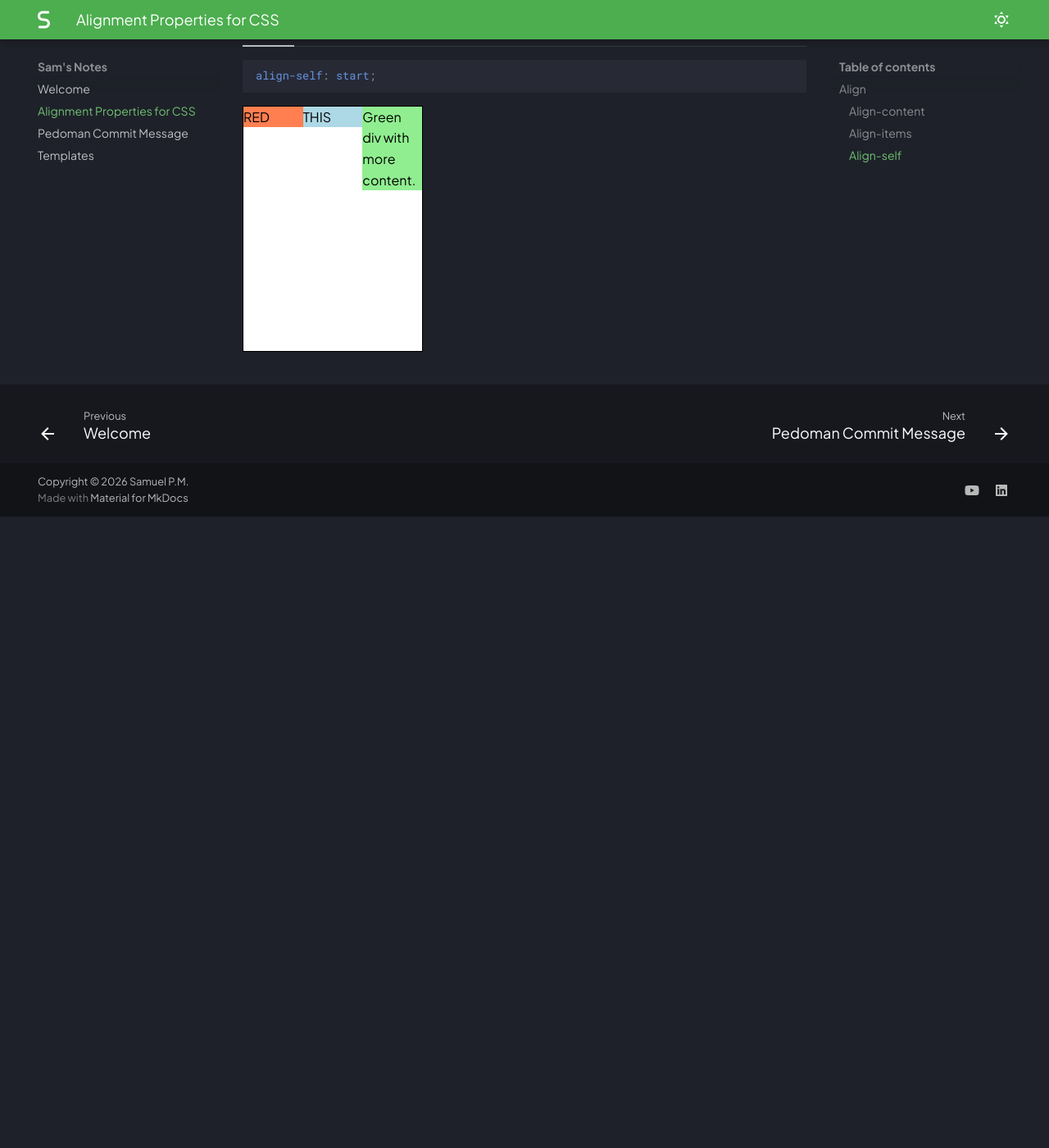
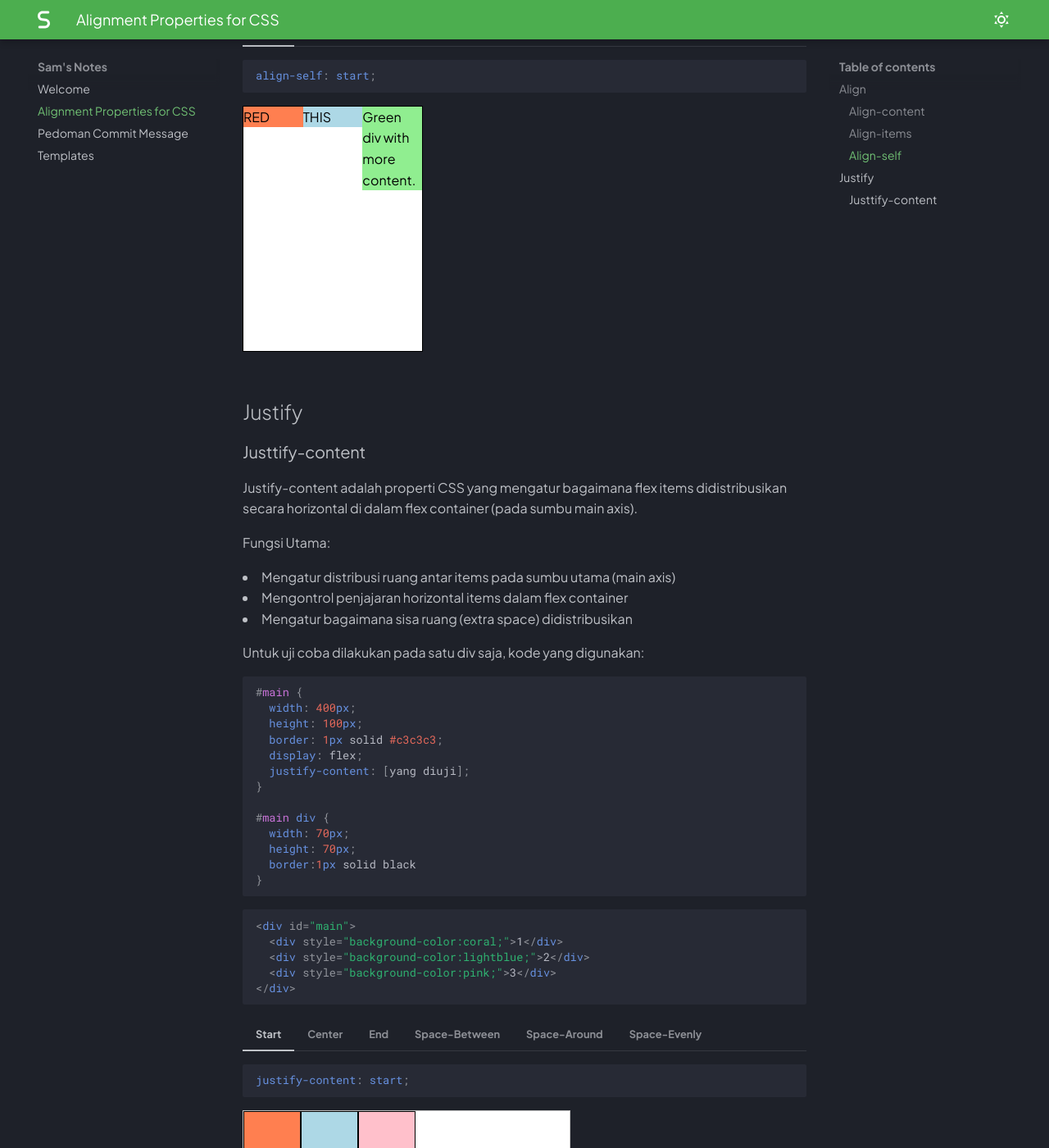
Before and after one commit to sampm092/my-notes, an MkDocs documentation site: the page built from docs/alignmentcss.md, in a window 1280 px wide and 1400 px high, scrolled down 4736 px. Shown: the whole window at 82% size. Built offline with MkDocs 1.6.1 and Material for MkDocs 9.7.7, drawn with Linux system fonts in a browser that asks for light colours; before the commit the page ends 5366 px from its top, so only the background shows below that.

Commit message:
feat: add justification properties and examples to CSS alignment documentation

````diff
--- a/docs/alignmentcss.md
+++ b/docs/alignmentcss.md
@@ -294,3 +294,106 @@ Untuk uji coba dilakukan pada satu div saja, kode yang digunakan:
         <div style="background-color:lightblue;flex: 1;align-self: stretch;" id="myBlueDiv">THIS</div>
         <div style="background-color:lightgreen;flex: 1;">Green div with more content.</div>
     </div>
+
+## Justify
+### Justtify-content
+Justify-content adalah properti CSS yang mengatur bagaimana flex items didistribusikan secara horizontal di dalam flex container (pada sumbu main axis).
+
+Fungsi Utama:
+<li> Mengatur distribusi ruang antar items pada sumbu utama (main axis)</li>
+<li> Mengontrol penjajaran horizontal items dalam flex container</li>
+<li> Mengatur bagaimana sisa ruang (extra space) didistribusikan</li>
+
+Untuk uji coba dilakukan pada satu div saja, kode yang digunakan:
+
+```css
+#main {
+  width: 400px;
+  height: 100px;
+  border: 1px solid #c3c3c3;
+  display: flex;
+  justify-content: [yang diuji];
+}
+
+#main div {
+  width: 70px;
+  height: 70px;
+  border:1px solid black
+}
+```
+
+```html
+<div id="main">
+  <div style="background-color:coral;">1</div>
+  <div style="background-color:lightblue;">2</div>
+  <div style="background-color:pink;">3</div>
+</div>
+
+```
+
+
+=== "Start"
+    ```css
+    justify-content: start;
+    ```
+    <div style="width: 400px;height: 100px;border: 1px solid #c3c3c3;display: flex;flex-wrap: wrap;
+    justify-content: start;background-color:white">
+        <div style="background-color:coral; width: 70px;height: 70px;border:1px solid black"></div>
+        <div style="background-color:lightblue; width: 70px;height: 70px;border:1px solid black"></div>
+        <div style="background-color:pink; width: 70px;height: 70px;border:1px solid black"></div>
+    </div>
+
+=== "Center"
+    ```css
+    justify-content: center;
+    ```
+    <div style="width: 400px;height: 100px;border: 1px solid #c3c3c3;display: flex;flex-wrap: wrap;
+    justify-content: center;background-color:white">
+        <div style="background-color:coral; width: 70px;height: 70px;border:1px solid black"></div>
+        <div style="background-color:lightblue; width: 70px;height: 70px;border:1px solid black"></div>
+        <div style="background-color:pink; width: 70px;height: 70px;border:1px solid black"></div>
+    </div>
+
+=== "End"
+    ```css
+    justify-content: end;
+    ```
+    <div style="width: 400px;height: 100px;border: 1px solid #c3c3c3;display: flex;flex-wrap: wrap;
+    justify-content: end;background-color:white">
+        <div style="background-color:coral; width: 70px;height: 70px;border:1px solid black"></div>
+        <div style="background-color:lightblue; width: 70px;height: 70px;border:1px solid black"></div>
+        <div style="background-color:pink; width: 70px;height: 70px;border:1px solid black"></div>
+    </div>
+
+=== "Space-Between"
+    ```css
+    justify-content: space-between;
+    ```
+    <div style="width: 400px;height: 100px;border: 1px solid #c3c3c3;display: flex;flex-wrap: wrap;
+    justify-content: space-between;background-color:white">
+        <div style="background-color:coral; width: 70px;height: 70px;border:1px solid black"></div>
+        <div style="background-color:lightblue; width: 70px;height: 70px;border:1px solid black"></div>
+        <div style="background-color:pink; width: 70px;height: 70px;border:1px solid black"></div>
+    </div>
+
+=== "Space-Around"
+    ```css
+    justify-content: space-around;
+    ```
+    <div style="width: 400px;height: 100px;border: 1px solid #c3c3c3;display: flex;flex-wrap: wrap;
+    justify-content: space-around;background-color:white">
+        <div style="background-color:coral; width: 70px;height: 70px;border:1px solid black"></div>
+        <div style="background-color:lightblue; width: 70px;height: 70px;border:1px solid black"></div>
+        <div style="background-color:pink; width: 70px;height: 70px;border:1px solid black"></div>
+    </div>
+
+=== "Space-Evenly"
+    ```css
+    justify-content: space-evenly;
+    ```
+    <div style="width: 400px;height: 100px;border: 1px solid #c3c3c3;display: flex;flex-wrap: wrap;
+    justify-content: space-evenly;background-color:white">
+        <div style="background-color:coral; width: 70px;height: 70px;border:1px solid black"></div>
+        <div style="background-color:lightblue; width: 70px;height: 70px;border:1px solid black"></div>
+        <div style="background-color:pink; width: 70px;height: 70px;border:1px solid black"></div>
+    </div>
````
